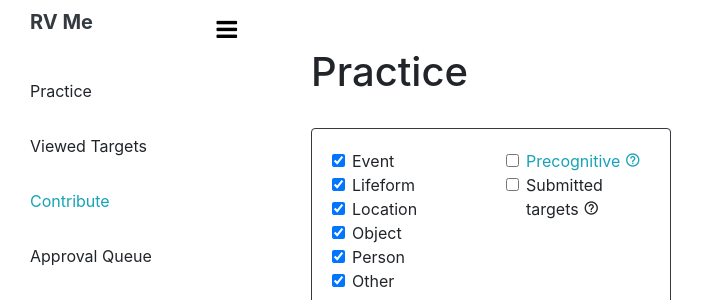
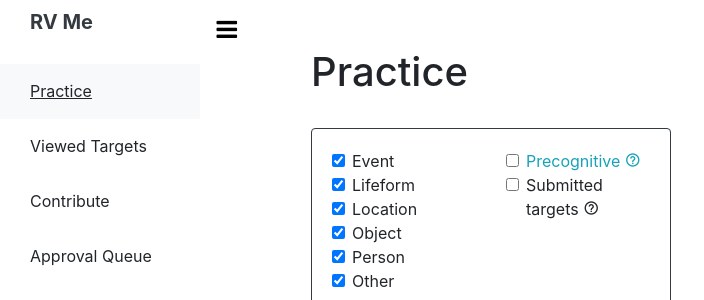
Before and after one commit to nykotar/rvme, a Django app: page /pool/ in a window 1280 px wide. Shown: the top 300 px of the page, without its empty margins (0-704 px from the left). Run offline with Django 3.2, Linux system fonts and the light colour scheme; the visitor is signed in with stand-in values (Sample User, id 1); some libraries are stand-ins or nearby versions.

Commit message:
Display current tab in navbar, resolves #19

```diff
--- a/pool/static/css/styles_generic.css
+++ b/pool/static/css/styles_main.css
@@ -49,8 +49,9 @@
           background: #f8f9fa;
           border-bottom: 1px solid #f8f9fa; }
       #sidebar ul li.active > a {
-        background: transparent;
-        color: #fff; }
+        background: #f8f9fa;
+        color: #212529;
+        text-decoration: underline; }
         #sidebar ul li.active > a:hover {
           background: #f8f9fa;
           border-bottom: 1px solid #f8f9fa; }
--- a/pool/templates/base_main.html
+++ b/pool/templates/base_main.html
@@ -9,7 +9,7 @@
 		<link rel="stylesheet" href="{% static 'css/bootstrap/bootstrap.min.css' %}">
     <link rel="stylesheet" href="https://stackpath.bootstrapcdn.com/font-awesome/4.7.0/css/font-awesome.min.css">
     <link rel="stylesheet" href="{% static 'css/boxicons/css/boxicons.min.css' %}">
-    <link rel="stylesheet" href="{% static 'css/styles_generic.css' %}">
+    <link rel="stylesheet" href="{% static 'css/styles_main.css' %}">
     <link rel="shortcut icon" type="image/png" href="{% static 'favicon.ico' %}"/>
   </head>
   <body>
@@ -24,14 +24,14 @@
         </div>
 	  		<h1 class="logo"><a class="text-decoration-none text-dark" href="{% url 'pool:index' %}">RV Me</a></h1>
         <ul class="list-unstyled components mb-5">
-          <li>
+          <li {% if request.resolver_match.view_name == 'pool:index' %}class="active"{% endif %}>
             <a href="{% url 'pool:index' %}">Practice</a>
           </li>
-          <li>
+          <li {% if request.resolver_match.view_name == 'pool:viewed_targets' %}class="active"{% endif %}>
             <a href="{% url 'pool:viewed_targets' %}">Viewed Targets</a>
           </li>
-          <li>
-            <a class="text-info" href="{% url 'pool:contribute' %}">Contribute</a>
+          <li {% if request.resolver_match.view_name == 'pool:contribute' %}class="active"{% endif %}>
+            <a href="{% url 'pool:contribute' %}">Contribute</a>
           </li>
           {% if perms.pool.change_pooltarget %}
             <li>
```
